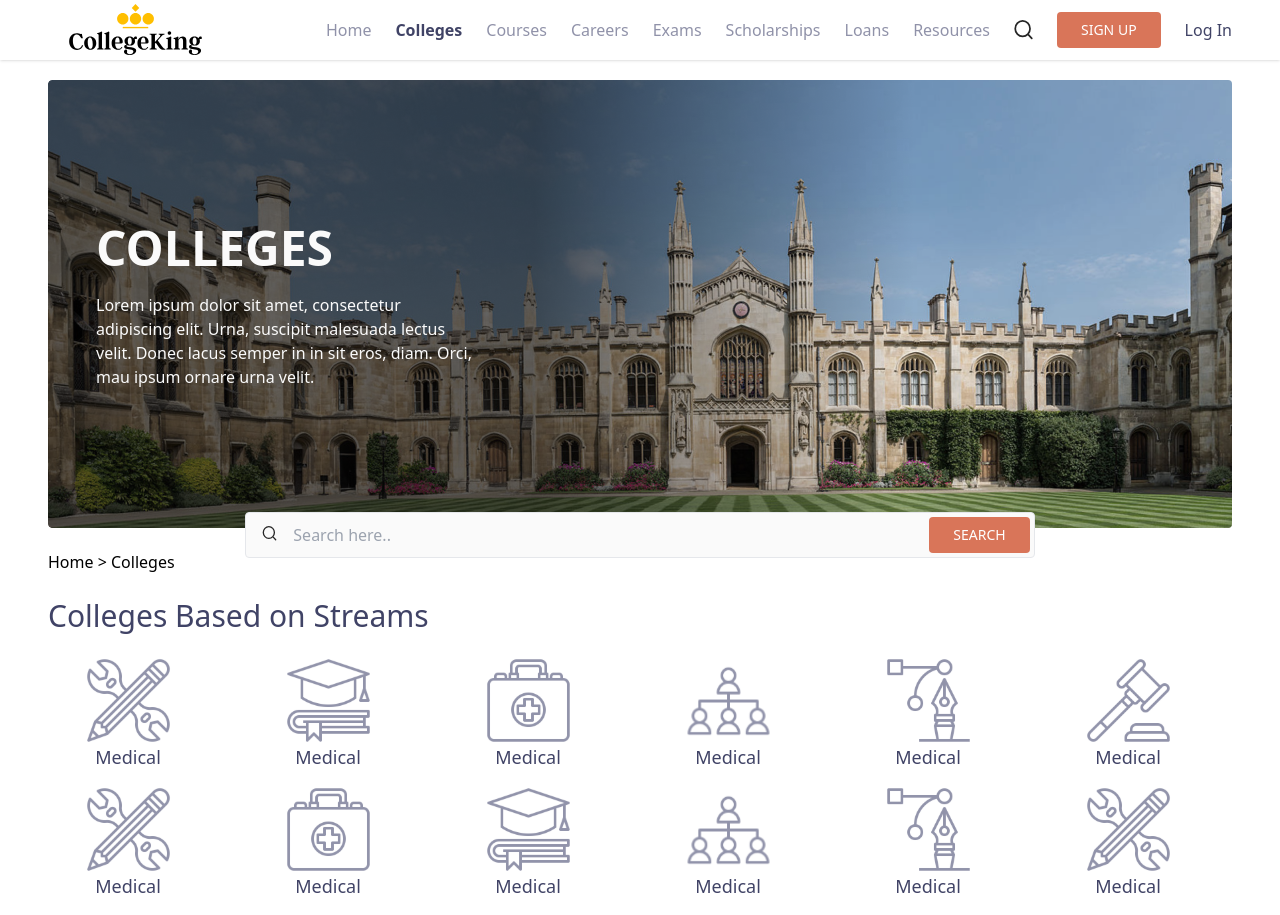
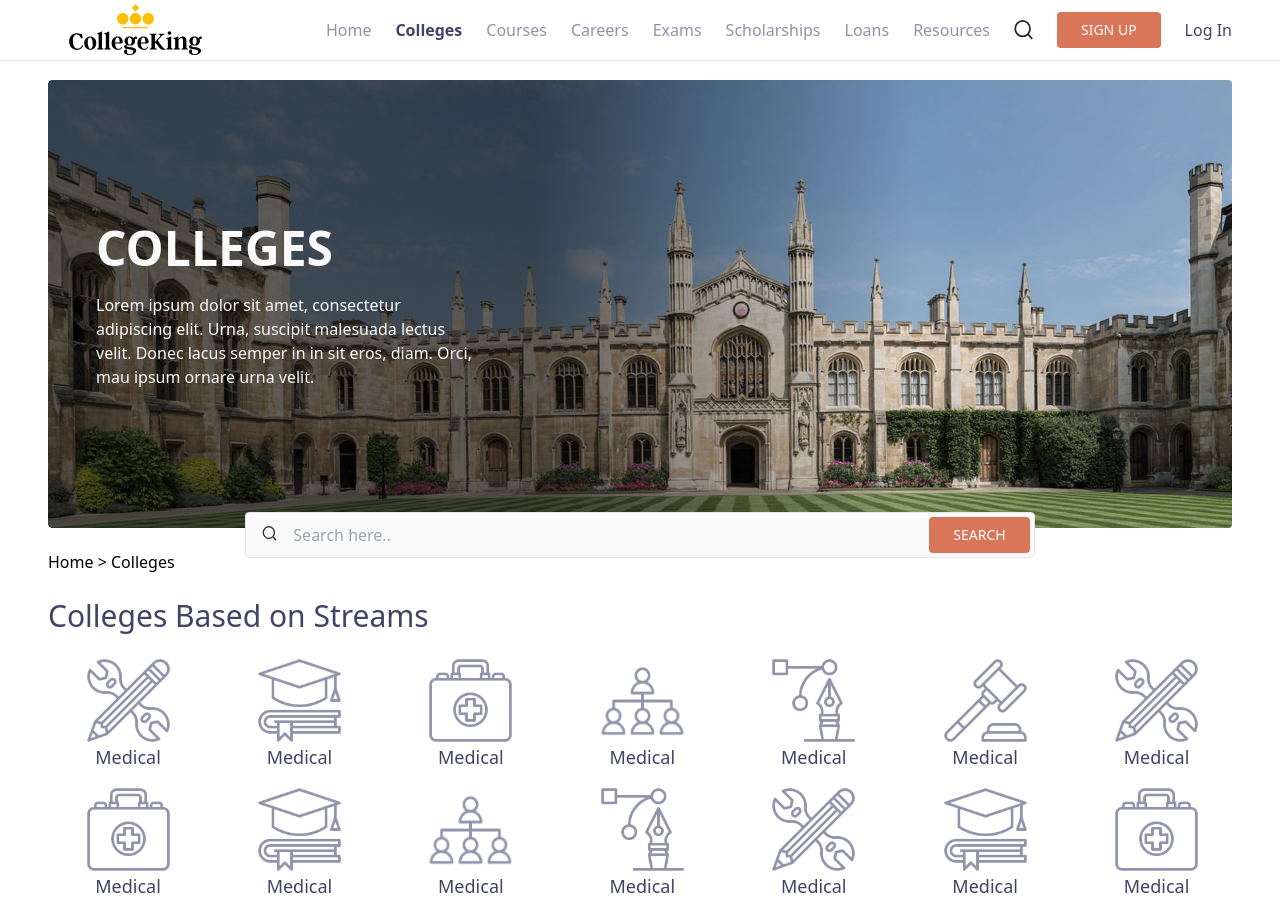
Before and after one commit to NimishKashyap/forked, a Next.js app: page / in a window 1280 px wide. Shown: the top 915 px of the page. Built offline with nearby package versions, Linux system fonts and the light colour scheme.

Commit message:
7streams in a row done

```diff
--- a/components/Location.js
+++ b/components/Location.js
@@ -14,7 +14,7 @@ function Location(){
             <input type="text" placeholder="Search here..." className="flex-1 outline-0"/>
         </div>
         </div>
-        <div className="grid xl:grid-cols-6 lg:grid-cols-5 sm:grid-cols-4 grid-cols-1 items-center justify-left gap-4">
+        <div className="grid xl:grid-cols-6 lg:grid-cols-5 sm:grid-cols-4 grid-cols-2 items-center justify-left gap-4">
             <div className="w-48 flex justify-center items-center flex-col">
                 <Image src="/location/1.svg" alt="stream" width="109px" height="95px"/>
                 <p className="text-lg font-normal text-dark-500">Kochi</p>
--- a/components/Stream.js
+++ b/components/Stream.js
@@ -5,7 +5,7 @@ function Stream(){
     return(
         <div className="mx-4 sm:mx-12 my-6">
             <h1 className="my-2 mb-6 not-italic font-normal text-3xl leading-9 text-dark-500">Colleges Based on Streams</h1>
-            <div className="grid xl:grid-cols-6 lg:grid-cols-5 sm:grid-cols-4 grid-cols-1 items-center justify-left gap-4">
+            <div className="grid xl:grid-cols-7 lg:grid-cols-6 sm:grid-cols-5 grid-cols-2 items-center justify-left gap-4">
                 <div className="w-40 flex justify-center items-center flex-col">
                     <Image src="/streams/1.svg" alt="stream" width="85px" height="85px"/>
                     <p className="text-lg font-normal text-dark-500">Medical</p>
```
